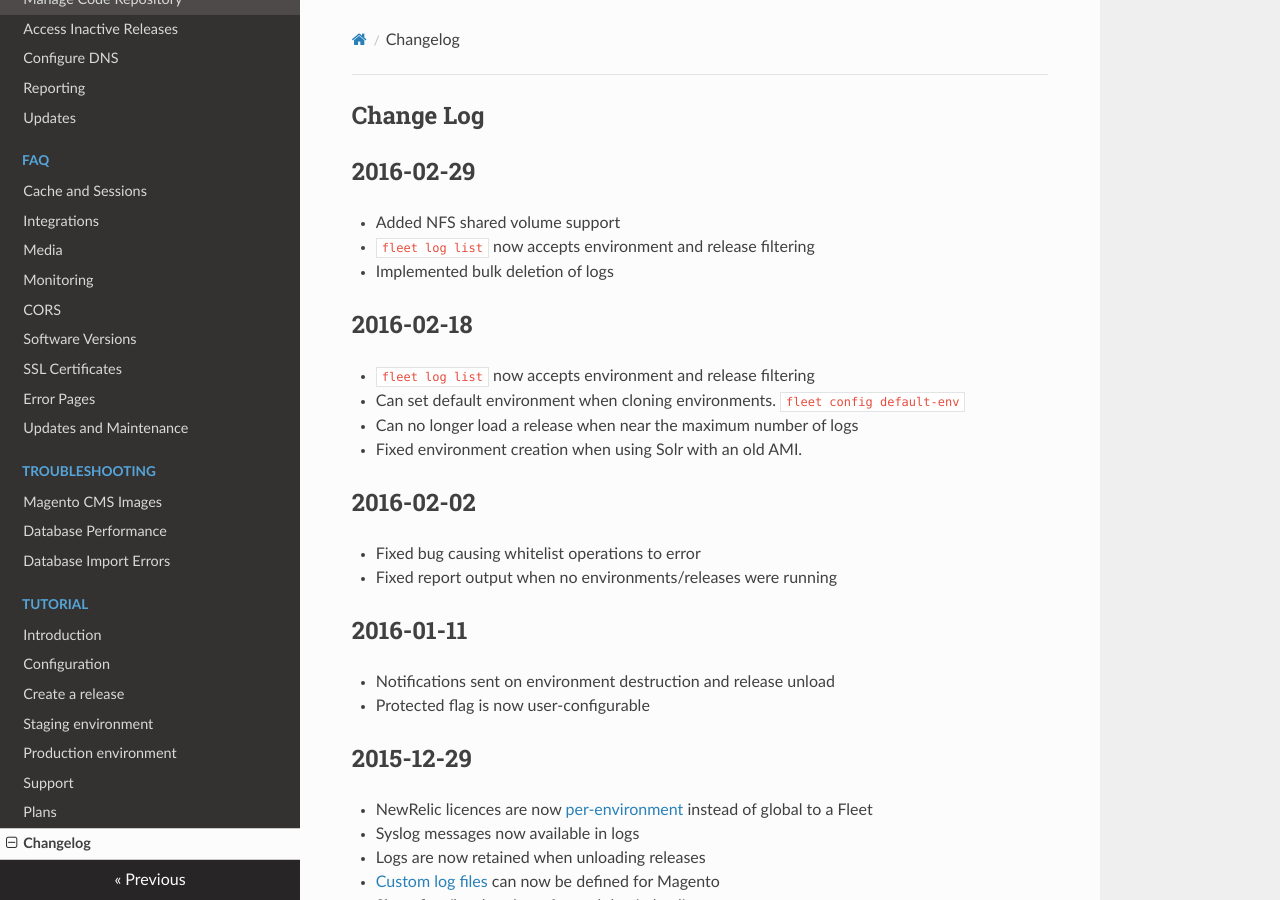
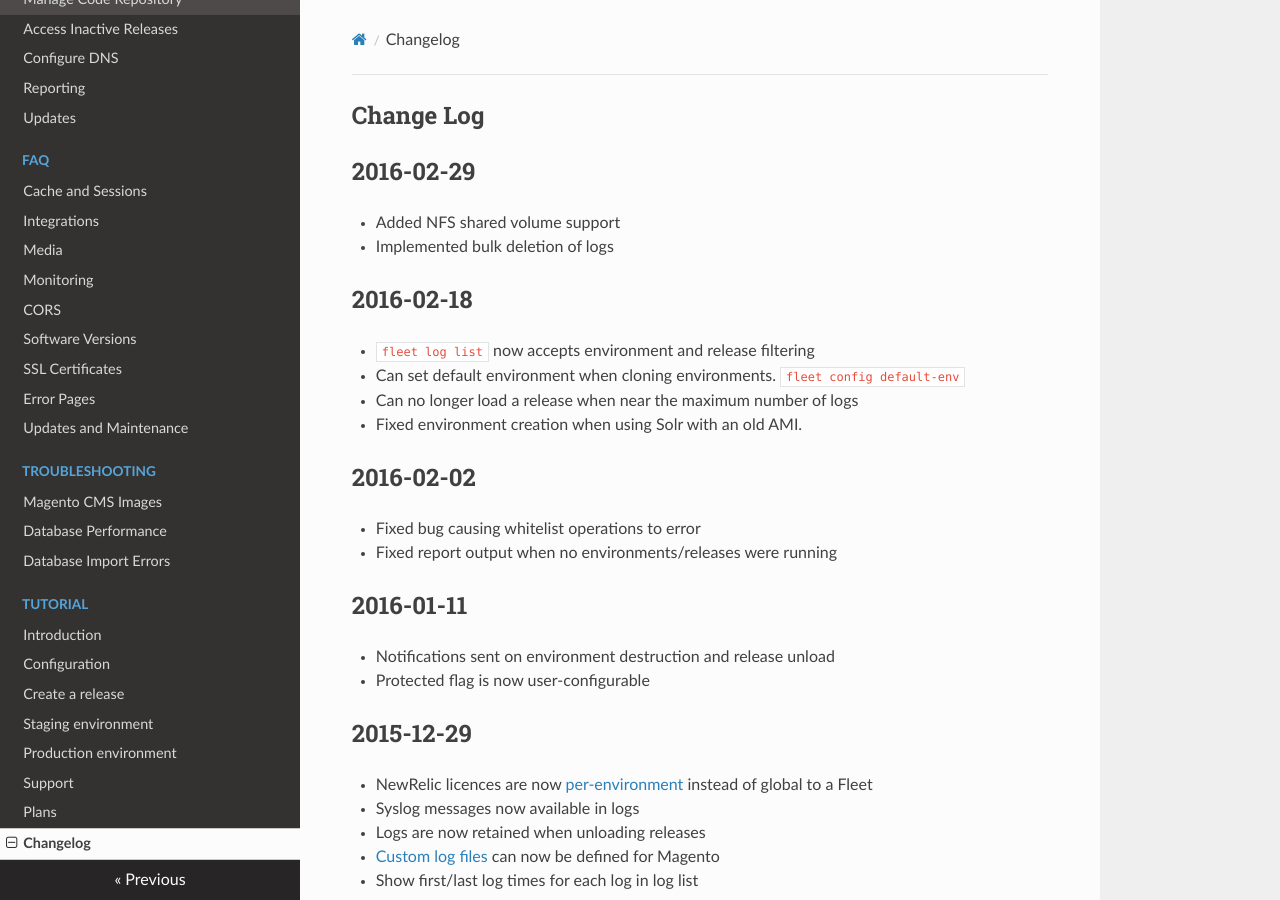
Before and after one commit to anchor/fleet-magento-docs, an MkDocs documentation site: the page built from docs/changelog.md, in a window 1280 px wide and 900 px high. Built offline with MkDocs 1.6.1, drawn with Linux system fonts in a browser that asks for light colours; nearby versions of some CDN libraries; old or Windows-style settings are respelled for this version of MkDocs.

Commit message:
Drop duplicate entry from last release

```diff
--- a/docs/changelog.md
+++ b/docs/changelog.md
@@ -5,7 +5,6 @@ Change Log
 ----------
 
 * Added NFS shared volume support
-* `fleet log list` now accepts environment and release filtering
 * Implemented bulk deletion of logs
 
 2016-02-18
```
